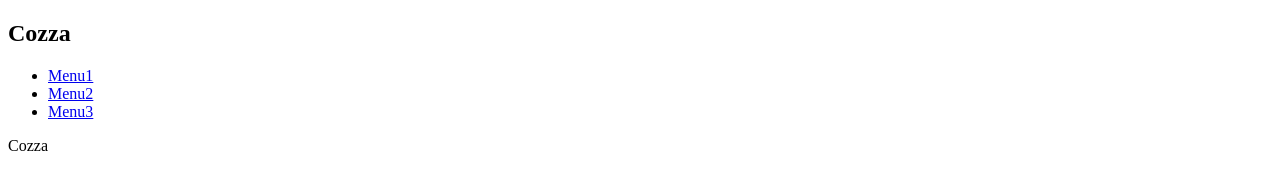
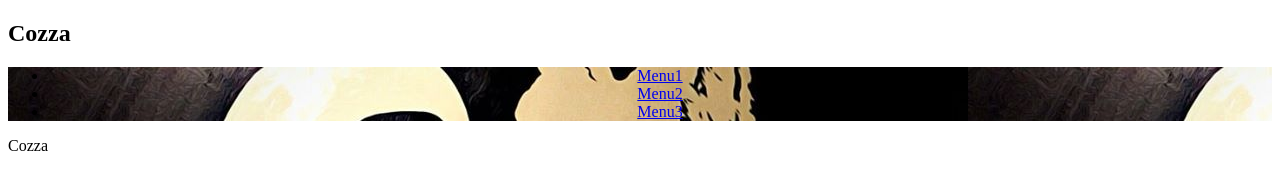
Before and after one commit to naninuu/Cozza, a plain HTML site: page Index.html in a window 1280 px wide. Drawn offline with Linux system fonts and the light colour scheme.

Commit message:
Update Index.html

```diff
--- a/Index.html
+++ b/Index.html
@@ -9,7 +9,8 @@
 </head>
 
 <body id="top">
-<header id="header">
+<header id="header" style="background: url(name.jpg);">
+	<center>
 	<div id="headerWrap">
 		<nav id="mainnav">
 			<p id="menuWrap"><a id="menu"><span id="menuBtn"></span></a></p>
@@ -22,6 +23,7 @@
 			</div>
 		</nav>
 	</div>
+	</center>
 </header>
 
 <footer id="footer">
```
